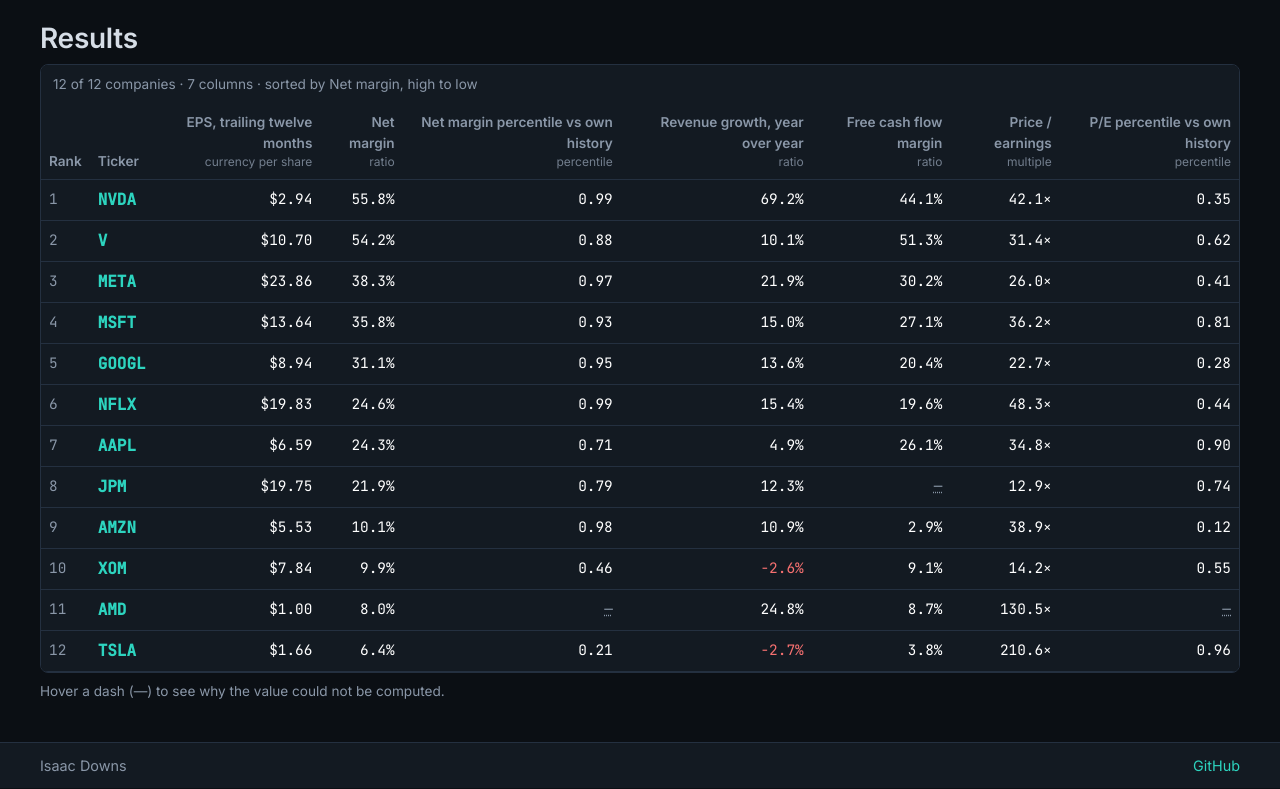
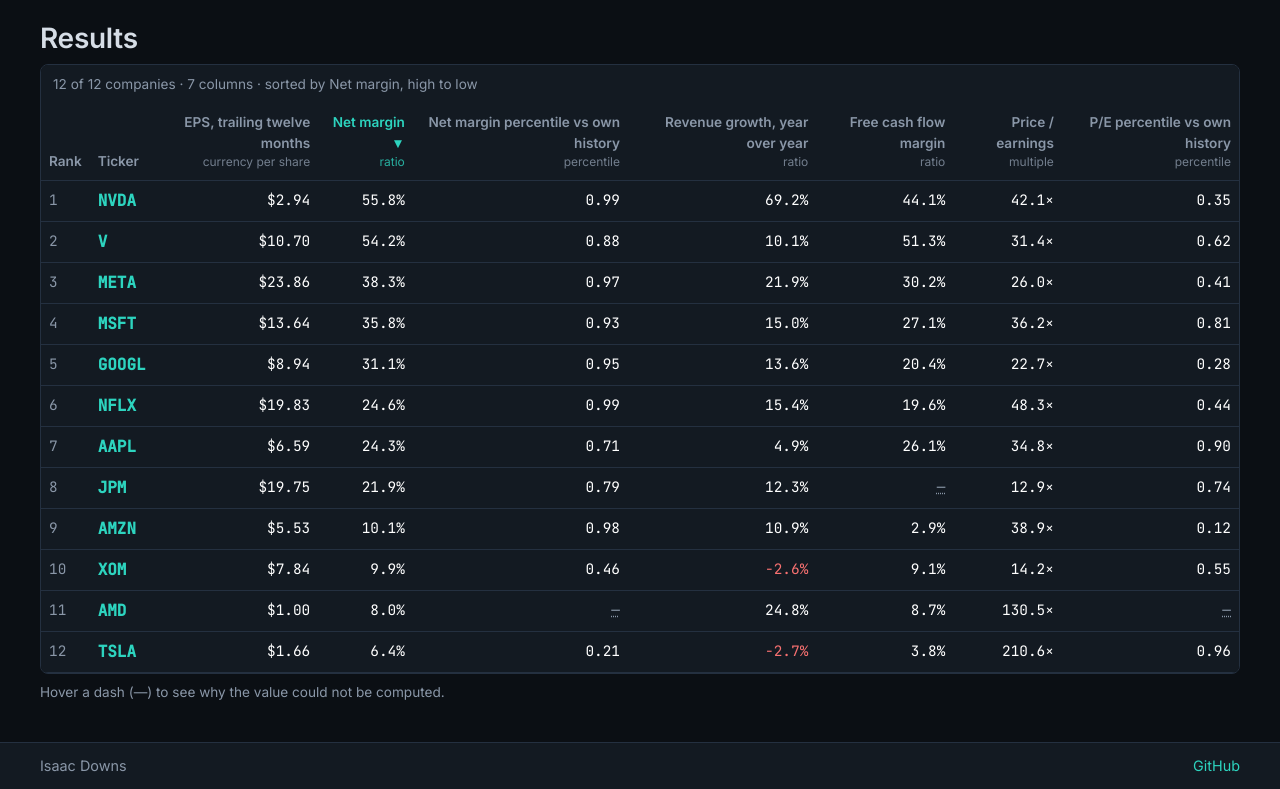
Before and after one commit to isaac-downs-3/startup, a React (Vite) app: page /screener in a window 1280 px wide. Shown: the part 1008-1797 px from the top of the page. Built offline with nearby package versions, Linux system fonts and the light colour scheme; sample sign-in values are in the browser's storage.

Commit message:
Sort by clicking a column header, and click again to flip the direction

```diff
--- a/src/screener/screener.css
+++ b/src/screener/screener.css
@@ -96,6 +96,23 @@
 .results-table thead th:first-child {
   text-align: left;
   color: var(--muted);
+}
+
+/* Metric headers are buttons that sort on that column. They look like plain
+   header text, right-aligned over the figures, and highlight on hover. */
+.results-table .sort-header {
+  padding: 0;
+  border: 0;
+  background: none;
+  color: inherit;
+  font: inherit;
+  text-align: inherit;
+}
+
+.results-table .sort-header:hover,
+.results-table .sort-header:focus-visible,
+.results-table th[aria-sort] .sort-header {
+  color: var(--accent);
 }
 
 /* The ticker column stays put when the table scrolls sideways. */
--- a/src/screener/screener.jsx
+++ b/src/screener/screener.jsx
@@ -36,7 +36,7 @@
 
       <ScreenerControls metrics={metrics} setup={setup} onChange={setSetup} filter={filter} onFilter={setFilter} />
       <DataSource />
-      <ScreenerTable metrics={metrics} setup={setup} rows={rows} filter={filter} />
+      <ScreenerTable metrics={metrics} setup={setup} onChange={setSetup} rows={rows} filter={filter} />
       <LiveUpdates updates={liveUpdates} />
     </main>
   );
--- a/src/screener/screenerTable.jsx
+++ b/src/screener/screenerTable.jsx
@@ -2,7 +2,9 @@
 import { Cell } from './cell';
 import { rankOn, sortRows } from './rank';
 
-export function ScreenerTable({ metrics, setup, rows, filter }) {
+const sortWord = { desc: 'descending', asc: 'ascending' };
+
+export function ScreenerTable({ metrics, setup, onChange, rows, filter }) {
   // Each column is a metric id; its name and unit come from the metric definition.
   const shown = metrics.filter((m) => setup.columns.includes(m.id));
   const sortedBy = metrics.find((m) => m.id === setup.sort);
@@ -14,6 +16,12 @@
   // in the same direction as the sort. A missing value keeps its dash and reason.
   const ranks = setup.view === 'ranks';
   const columnRanks = Object.fromEntries(shown.map((m) => [m.id, rankOn(rows, m.id, setup.order)]));
+  // Clicking a header sorts on it; clicking the sorted header flips the direction.
+  function sortOn(id) {
+    const flip = setup.order === 'desc' ? 'asc' : 'desc';
+    onChange({ ...setup, sort: id, order: id === setup.sort ? flip : setup.order });
+  }
+
   function cellValue(row, m) {
     const value = row.values[m.id];
     return ranks && typeof value === 'number' ? columnRanks[m.id][row.ticker] : value;
@@ -34,10 +42,13 @@
               <th scope="col">Rank</th>
               <th scope="col">Ticker</th>
               {shown.map((m) => (
-                <th scope="col" key={m.id}>
-                  {m.name}
-                  <br />
-                  <small>{ranks ? `rank, 1 = ${setup.order === 'desc' ? 'highest' : 'lowest'}` : m.unit}</small>
+                <th scope="col" key={m.id} aria-sort={m.id === setup.sort ? sortWord[setup.order] : undefined}>
+                  <button className="sort-header" type="button" onClick={() => sortOn(m.id)}>
+                    {m.name}
+                    {m.id === setup.sort && (setup.order === 'desc' ? ' ▼' : ' ▲')}
+                    <br />
+                    <small>{ranks ? `rank, 1 = ${setup.order === 'desc' ? 'highest' : 'lowest'}` : m.unit}</small>
+                  </button>
                 </th>
               ))}
             </tr>
```
